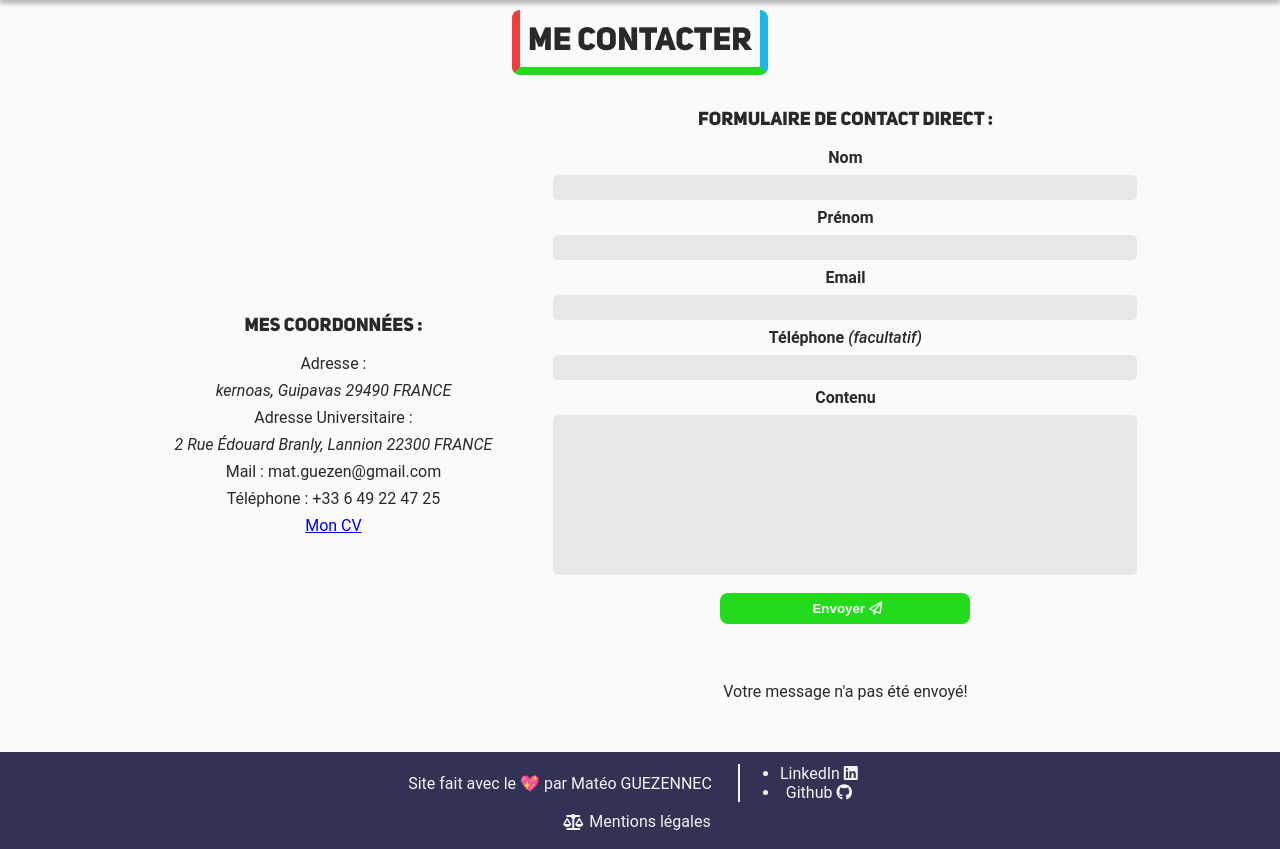
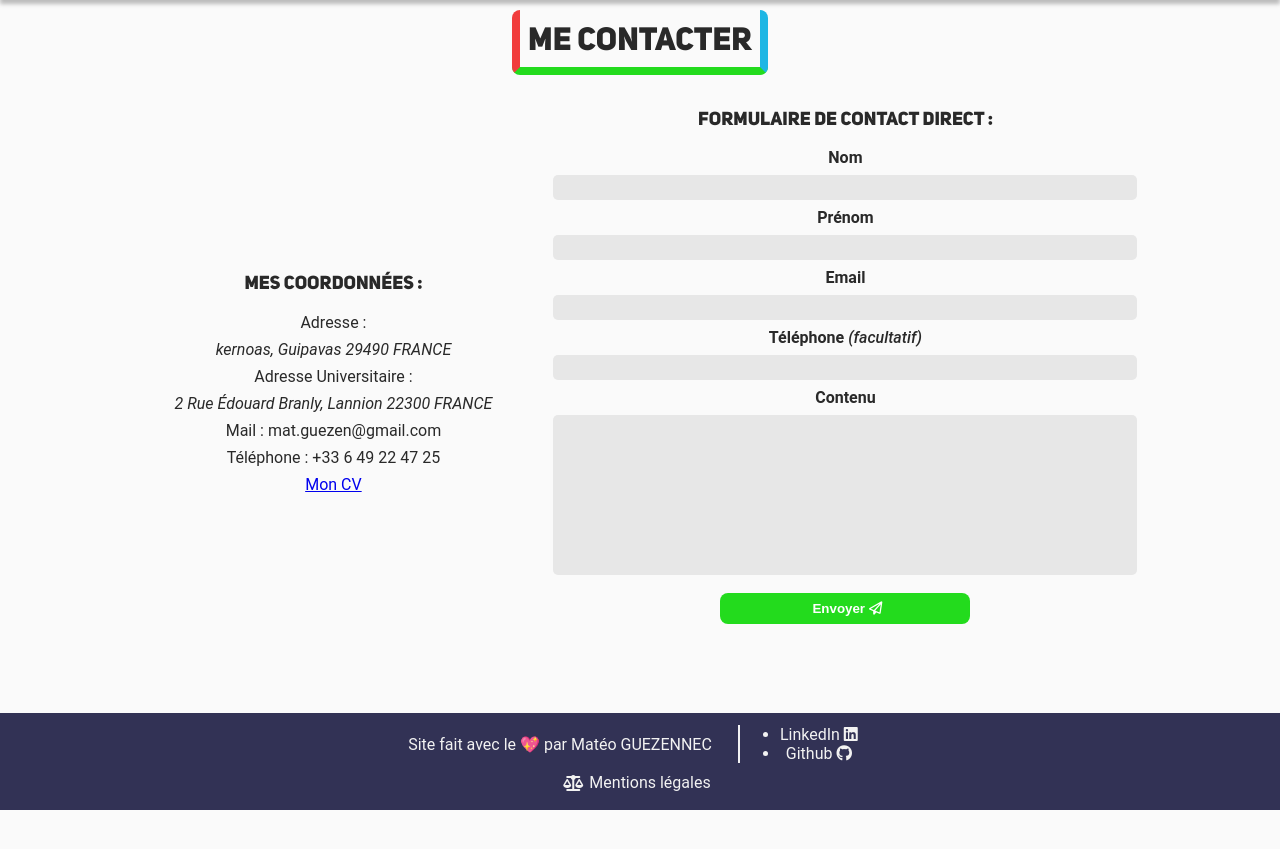
Before and after one commit to BlasterWhite/webPortfolio, a PHP site: page /contact in a window 1280 px wide. Shown: the part 50-899 px from the top of the page. After the commit the page ends 860 px from the top, so only its background shows below. Run offline with PHP 8.4, Linux system fonts and the light colour scheme; data that the repository does not hold is empty; some libraries are stand-ins or nearby versions.

Commit message:
Patch contact.php

```diff
--- a/contact.php
+++ b/contact.php
@@ -21,9 +21,6 @@
             echo mail($to,$subject,$message, $headers);
             $msg = '<p>Votre message n\'a pas été envoyé!</p>';
         }
-
-    } else {
-        $msg = '<p>Votre message n\'a pas été envoyé!</p>';
     }
 ?>
 <!DOCTYPE html>
```
